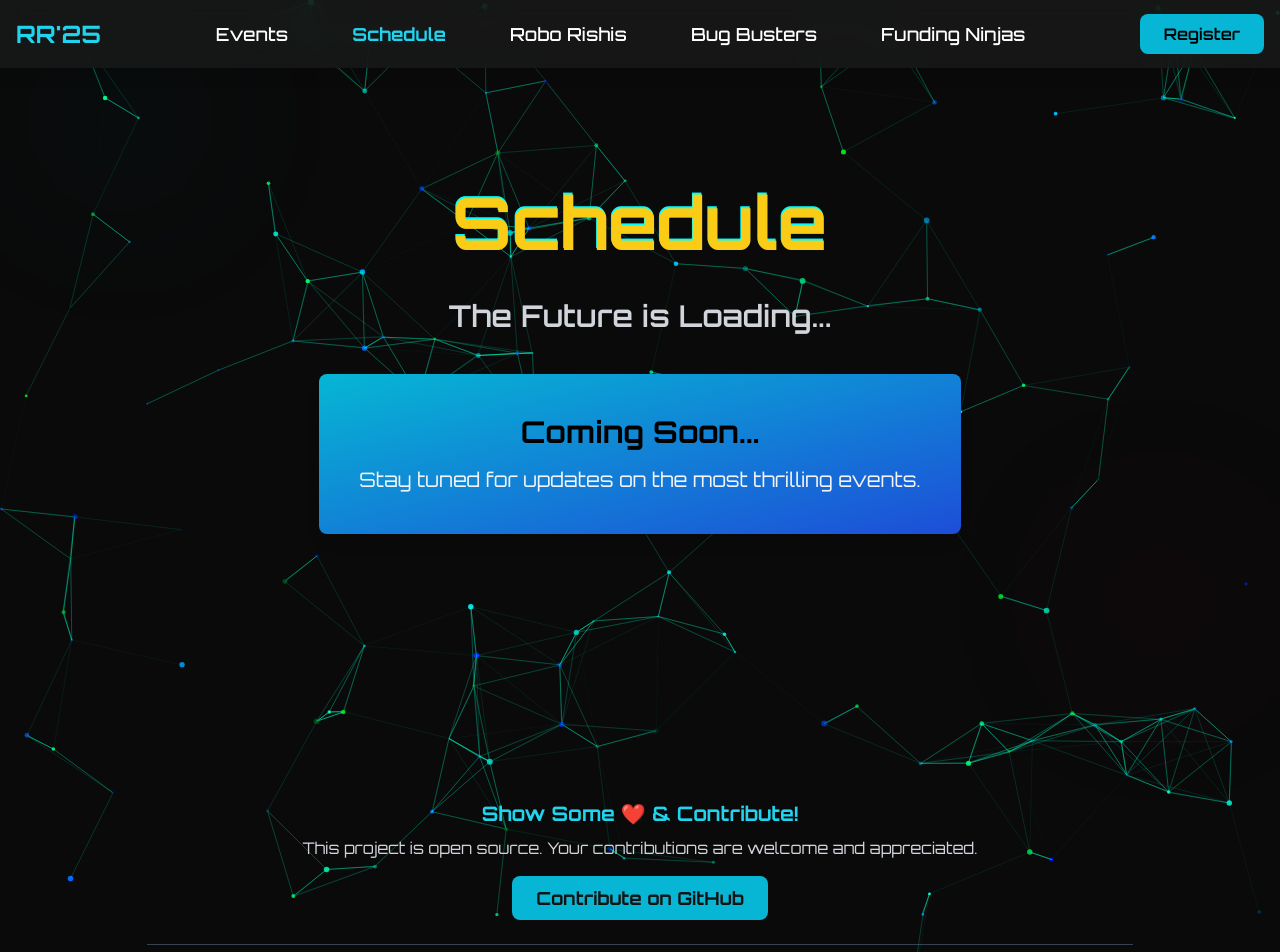
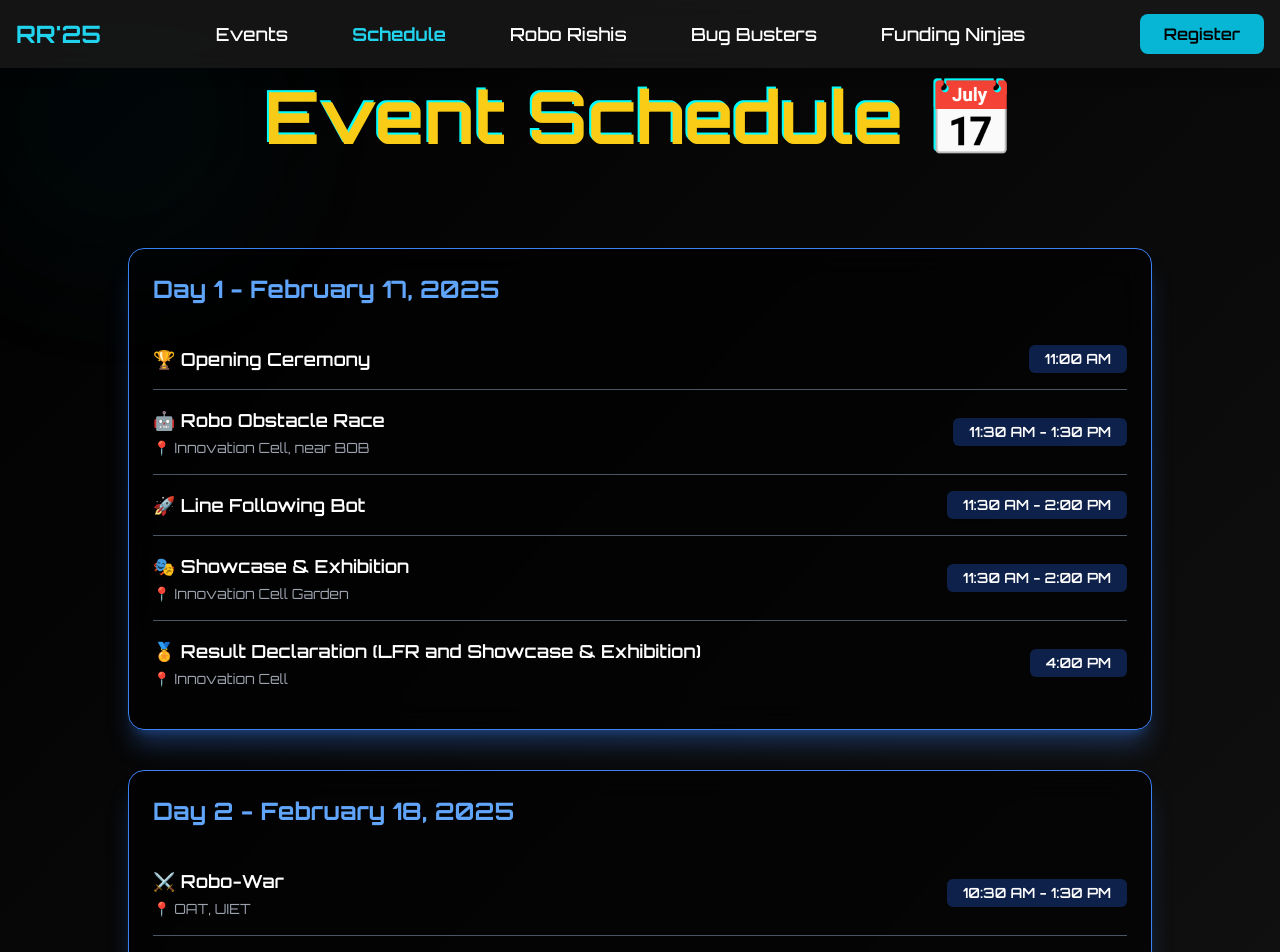
Before and after one commit to ad1tyayadav/tech-fest, a React (Vite) app: page /schedule in a window 1280 px wide. Shown: the top 952 px of the page. Built offline with nearby package versions, Linux system fonts and the light colour scheme.

Commit message:
schedule update

```diff
--- a/src/components/Schedule.jsx
+++ b/src/components/Schedule.jsx
@@ -2,46 +2,92 @@ import React from "react";
 import { motion } from "framer-motion";
 
 function Schedule() {
+  const events = [
+  {
+    day: "Day 1 - February 17, 2025",
+    activities: [
+      { name: "🏆 Opening Ceremony", time: "11:00 AM" },
+      { name: "🤖 Robo Obstacle Race", time: "11:30 AM - 1:30 PM", venue: "📍 Innovation Cell, near BOB" },
+      { name: "🚀 Line Following Bot", time: "11:30 AM - 2:00 PM" }, // Venue Removed
+      { name: "🎭 Showcase & Exhibition", time: "11:30 AM - 2:00 PM", venue: "📍 Innovation Cell Garden" },
+      { name: "🏅 Result Declaration (LFR and Showcase & Exhibition)", time: "4:00 PM", venue: "📍 Innovation Cell" }
+    ]
+  },
+  {
+    day: "Day 2 - February 18, 2025",
+    activities: [
+      { name: "⚔️ Robo-War", time: "10:30 AM - 1:30 PM", venue: "📍 OAT, UIET" },
+      { name: "⚽ Robo-Soccer", time: "10:30 AM - 1:30 PM", venue: "📍 OAT, UIET" },
+      { name: "🏅 Result Declaration (Robo-War, Robo-Soccer, Robo-Obstacle Race)", time: "4:00 PM", venue: "📍 OAT, UIET" },
+      { name: "🎤 Closing Ceremony", time: "4:00 PM", venue: "📍 OAT, UIET" }
+    ]
+  }
+];
+
+
   return (
-    <section className="relative flex flex-col justify-center items-center w-[100vw] h-[90vh] text-white">
-      {/* Glitching Text */}
+    <section className="relative flex flex-col justify-center items-center w-[100vw] min-h-[100vh] text-white p-6 bg-gradient-to-br from-black to-gray-900">
+      {/* Title with a Glitch Effect */}
       <motion.h1
-        className="text-5xl sm:text-6xl md:text-7xl font-extrabold text-center text-yellow-400 glitch-text"
-        initial={{ scale: 0.8, opacity: 0 }}
-        animate={{ scale: 1, opacity: 1 }}
-        transition={{ duration: 0.8 }}
-      >
-        Schedule
-      </motion.h1>
-      <motion.p
-        className="mt-6 text-lg sm:text-2xl md:text-3xl font-semibold text-center text-gray-300"
+  className="text-5xl sm:text-6xl md:text-7xl font-extrabold text-center text-yellow-400 glitch-text mb-10 px-6 py-14"
+  initial={{ scale: 0.8, opacity: 0 }}
+  animate={{ scale: 1, opacity: 1 }}
+  transition={{ duration: 0.8 }}
+>
+  Event Schedule 📅
+</motion.h1>
+
+
+      <motion.div
+        className="w-full max-w-5xl"
         initial={{ y: 50, opacity: 0 }}
         animate={{ y: 0, opacity: 1 }}
         transition={{ duration: 0.8, delay: 0.3 }}
       >
-        The Future is Loading...
+        {events.map((day, index) => (
+          <motion.div
+            key={index}
+            className="mb-10 bg-black/60 border border-blue-500 shadow-xl shadow-blue-500/30 backdrop-blur-lg rounded-2xl p-6 relative overflow-hidden group"
+            initial={{ scale: 0.9, opacity: 0 }}
+            animate={{ scale: 1, opacity: 1 }}
+            transition={{ duration: 0.6, delay: 0.2 * index }}
+          >
+            {/* Day Title */}
+            <h2 className="text-2xl font-bold text-blue-400 mb-6">{day.day}</h2>
+
+            {day.activities.map((activity, actIndex) => (
+              <div
+                key={actIndex}
+                className="flex items-center justify-between border-b border-gray-600 py-4 last:border-none group-hover:border-gray-400 transition-all duration-300"
+              >
+                <div>
+                  <h3 className="text-lg font-semibold text-white">{activity.name}</h3>
+                  {activity.venue && (
+                    <p className="text-sm text-gray-400 mt-1">{activity.venue}</p>
+                  )}
+                </div>
+                <p className="px-4 py-1 text-sm font-semibold bg-blue-600/30 text-white rounded-md shadow">
+                  {activity.time}
+                </p>
+              </div>
+            ))}
+          </motion.div>
+        ))}
+      </motion.div>
+
+      {/* Note */}
+      <motion.p
+        className="mt-6 text-lg text-center text-gray-300"
+        initial={{ y: 20, opacity: 0 }}
+        animate={{ y: 0, opacity: 1 }}
+        transition={{ duration: 0.6, delay: 0.8 }}
+      >
+        ⚠️ Note: Result of Robo-obstacle race will be declared on Day 2
       </motion.p>
 
-      {/* Robotic Styled Message */}
-      <div className="mt-10">
-        <motion.div
-          className="flex flex-col justify-center items-center bg-gradient-to-br from-cyan-500 to-blue-700 rounded-lg p-10 shadow-lg"
-          initial={{ scale: 0.8, opacity: 0 }}
-          animate={{ scale: 1, opacity: 1 }}
-          transition={{ duration: 0.6, delay: 0.5 }}
-        >
-          <p className="text-2xl sm:text-3xl font-bold text-black">
-            Coming Soon...
-          </p>
-          <span className="block mt-4 text-lg sm:text-xl text-gray-100">
-            Stay tuned for updates on the most thrilling events.
-          </span>
-        </motion.div>
-      </div>
-
-      {/* Decorative Pulses */}
-      <div className="absolute top-10 left-10 w-40 h-40 bg-cyan-500/10 blur-[120px] rounded-full animate-pulse"></div>
-      <div className="absolute bottom-10 right-10 w-40 h-40 bg-pink-500/10 blur-[120px] rounded-full animate-pulse"></div>
+      {/* Animated Glows */}
+      <div className="absolute top-10 left-10 w-40 h-40 bg-cyan-500/20 blur-[120px] rounded-full animate-pulse"></div>
+      <div className="absolute bottom-10 right-10 w-40 h-40 bg-pink-500/20 blur-[120px] rounded-full animate-pulse"></div>
     </section>
   );
 }
```
Also changed, not shown: src/components/CountdownTimer.jsx (line endings or trailing spaces).
